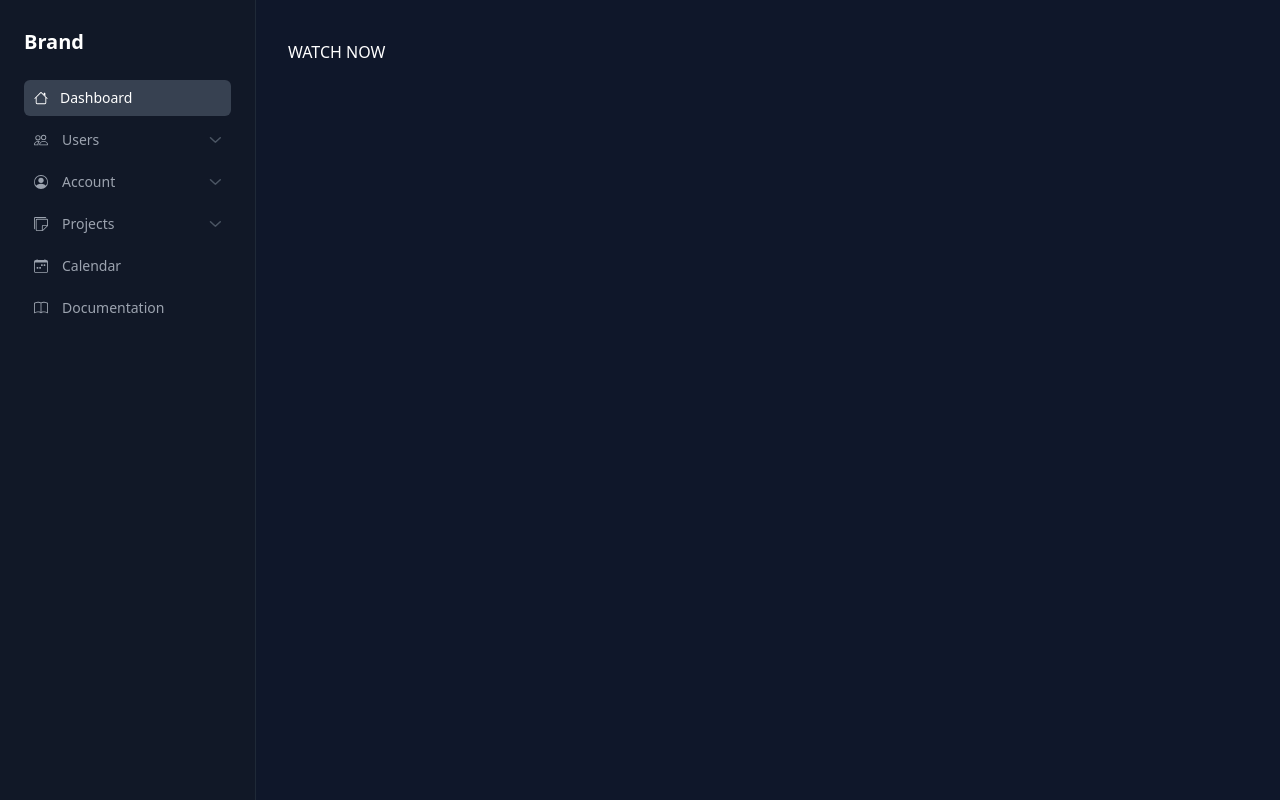
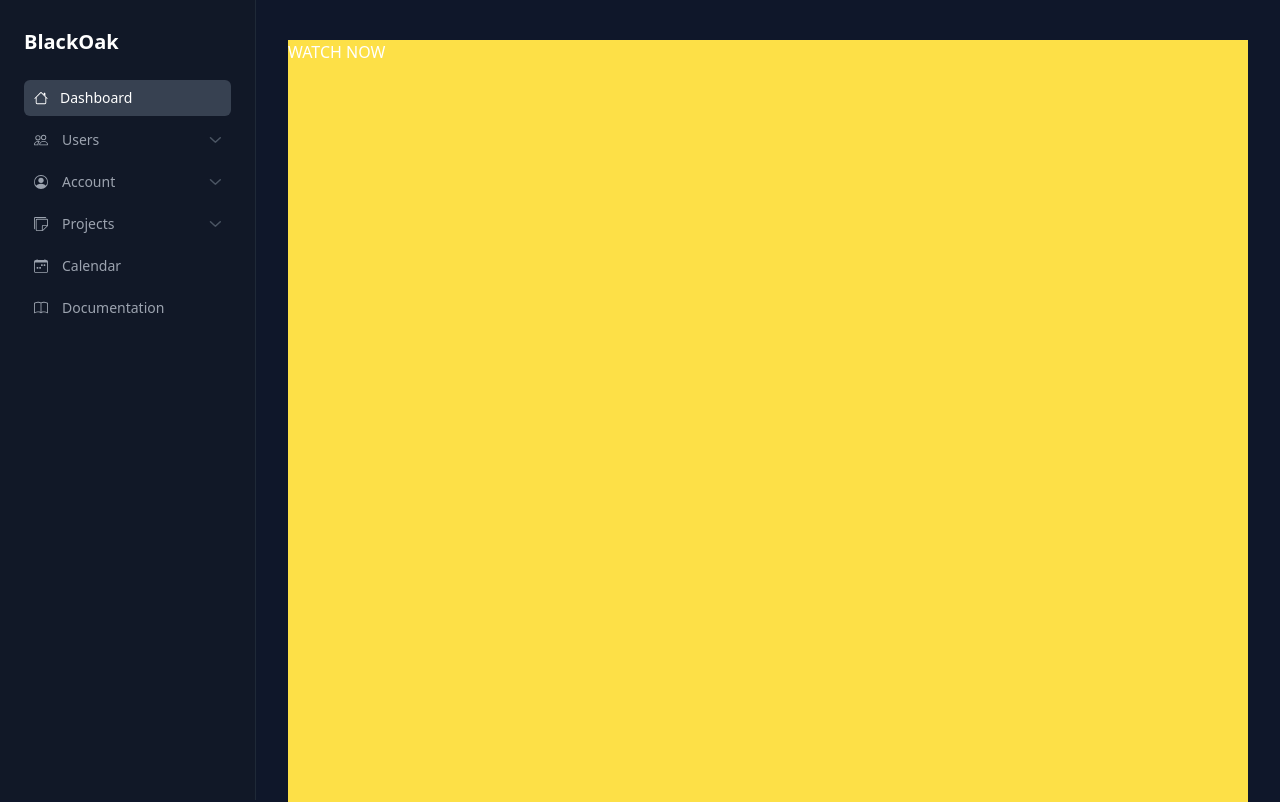
Before and after one commit to obiknows/btv-take-home, a Next.js app: page /watch in a window 1280 px wide. Shown: the top 802 px of the page. Built offline with nearby package versions, Linux system fonts and the light colour scheme.

Commit message:
fixed hydration err

```diff
--- a/components/Layout.tsx
+++ b/components/Layout.tsx
@@ -1,5 +1,4 @@
 import React, { ReactNode } from "react";
-import Link from "next/link";
 import Head from "next/head";
 import { useSession, signIn, signOut } from "next-auth/react";
 
@@ -9,11 +8,15 @@ type Props = {
 };
 
 const Layout = ({ children, title = "BlackOakTV" }: Props) => {
+  const { data: session, status } = useSession();
   const links = [
     { id: 1, name: "Refer", url: "/share", isLoggedIn: true },
     { id: 2, name: "Watch", url: "/watch" },
     { id: 3, name: "Stream", url: "/stream", isNew: true },
   ];
+
+  console.log("session", session);
+  console.log("session.user", status);
 
   return (
     <div>
@@ -23,7 +26,7 @@ const Layout = ({ children, title = "BlackOakTV" }: Props) => {
         <meta name="viewport" content="initial-scale=1.0, width=device-width" />
       </Head>
       {/*  */}
-      <body className="bg-slate-900 min-h-screen w-screen">
+      <section className="bg-slate-900 min-h-screen w-screen ">
         {/* Header */}
         <header className="sticky top-4 inset-x-0 flex flex-wrap md:justify-start md:flex-nowrap z-50 w-full text-sm">
           <nav
@@ -92,97 +95,6 @@ const Layout = ({ children, title = "BlackOakTV" }: Props) => {
                   </a>
                 ))}
 
-                {/* Dropdown Menu */}
-                {/* <div className="hs-dropdown [--strategy:static] md:[--strategy:fixed] [--adaptive:none] md:[--trigger:hover] md:py-4">
-                  <button
-                    type="button"
-                    className="flex items-center w-full  font-medium text-gray-400 hover:text-gray-500 "
-                  >
-                    Dropdown
-                    <svg
-                      className="ml-2 w-2.5 h-2.5 text-gray-600"
-                      width="16"
-                      height="16"
-                      viewBox="0 0 16 16"
-                      fill="none"
-                      xmlns="http://www.w3.org/2000/svg"
-                    >
-                      <path
-                        d="M2 5L8.16086 10.6869C8.35239 10.8637 8.64761 10.8637 8.83914 10.6869L15 5"
-                        stroke="currentColor"
-                        strokeWidth="2"
-                        strokeLinecap="round"
-                      ></path>
-                    </svg>
-                  </button>
-
-                  <div className="hs-dropdown-menu transition-[opacity,margin] duration-[0.1ms] md:duration-[150ms] hs-dropdown-open:opacity-100 opacity-0 md:w-48 hidden z-10 bg-white md:shadow-md rounded-lg p-2 bg-gray-800 md:border border-gray-700 divide-gray-700 before:absolute top-full md:border before:-top-5 before:left-0 before:w-full before:h-5">
-                    <a
-                      className="flex items-center gap-x-3.5 py-2 px-3 rounded-md text-sm  focus:ring-2 focus:ring-blue-500 text-gray-400 hover:bg-gray-700 hover:text-gray-300"
-                      href="#"
-                    >
-                      About
-                    </a>
-                    <div className="hs-dropdown relative [--strategy:static] md:[--strategy:absolute] [--adaptive:none] md:[--trigger:hover]">
-                      <button
-                        type="button"
-                        className="w-full flex justify-between items-center text-sm rounded-md py-2 px-3 hover:bg-gray-100 focus:ring-2 focus:ring-blue-500 text-gray-400  hover:text-gray-300"
-                      >
-                        Sub Menu
-                        <svg
-                          className="md:-rotate-90 ml-2 w-2.5 h-2.5 text-gray-600"
-                          width="16"
-                          height="16"
-                          viewBox="0 0 16 16"
-                          fill="none"
-                          xmlns="http://www.w3.org/2000/svg"
-                        >
-                          <path
-                            d="M2 5L8.16086 10.6869C8.35239 10.8637 8.64761 10.8637 8.83914 10.6869L15 5"
-                            stroke="currentColor"
-                            strokeWidth="2"
-                            strokeLinecap="round"
-                          ></path>
-                        </svg>
-                      </button>
-
-                      <div className="hs-dropdown-menu transition-[opacity,margin] duration-[0.1ms] md:duration-[150ms] hs-dropdown-open:opacity-100 opacity-0 md:w-48 hidden z-10 md:mt-2 bg-white md:shadow-md rounded-lg p-2 bg-gray-800 md:border border-gray-700 divide-gray-700 before:absolute md:border before:-right-5 before:top-0 before:h-full before:w-5 top-0 right-full !mx-[10px]">
-                        <a
-                          className="flex items-center gap-x-3.5 py-2 px-3 rounded-md text-sm  focus:ring-2 focus:ring-blue-500 text-gray-400 hover:bg-gray-700 hover:text-gray-300"
-                          href="#"
-                        >
-                          About
-                        </a>
-                        <a
-                          className="flex items-center gap-x-3.5 py-2 px-3 rounded-md text-sm  focus:ring-2 focus:ring-blue-500 text-gray-400 hover:bg-gray-700 hover:text-gray-300"
-                          href="#"
-                        >
-                          Downloads
-                        </a>
-                        <a
-                          className="flex items-center gap-x-3.5 py-2 px-3 rounded-md text-sm  focus:ring-2 focus:ring-blue-500 text-gray-400 hover:bg-gray-700 hover:text-gray-300"
-                          href="#"
-                        >
-                          Team Account
-                        </a>
-                      </div>
-                    </div>
-
-                    <a
-                      className="flex items-center gap-x-3.5 py-2 px-3 rounded-md text-sm  focus:ring-2 focus:ring-blue-500 text-gray-400 hover:bg-gray-700 hover:text-gray-300"
-                      href="#"
-                    >
-                      Downloads
-                    </a>
-                    <a
-                      className="flex items-center gap-x-3.5 py-2 px-3 rounded-md text-sm  focus:ring-2 focus:ring-blue-500 text-gray-400 hover:bg-gray-700 hover:text-gray-300"
-                      href="#"
-                    >
-                      Team Account
-                    </a>
-                  </div>
-                </div> */}
-
                 <a
                   className="flex items-center font-medium  text-gray-400"
                   href="/signup"
@@ -192,7 +104,6 @@ const Layout = ({ children, title = "BlackOakTV" }: Props) => {
                 <button
                   onClick={() => signIn()}
                   className="flex items-center gap-x-2 font-medium  md:border-l md:border-gray-300 md:my-6 md:pl-6 border-gray-700 text-gray-400 hover:text-blue-500"
-                  // href="/login"
                 >
                   <svg
                     className="w-4 h-4"
@@ -211,8 +122,8 @@ const Layout = ({ children, title = "BlackOakTV" }: Props) => {
           </nav>
         </header>
 
-        {children}
-      </body>
+        <main className="pt-8">{children}</main>
+      </section>
     </div>
   );
 };
--- a/components/WatchLayout.tsx
+++ b/components/WatchLayout.tsx
@@ -8,7 +8,7 @@ type Props = {
   title?: string;
 };
 
-const WatchLayout = ({ children, title = "BlackOakTV" }: Props) => {
+const WatchAndStreamLayout = ({ children, title = "BlackOakTV" }: Props) => {
   const links = [
     { id: 1, name: "Refer", url: "/share", isLoggedIn: true },
     { id: 2, name: "Watch", url: "/watch" },
@@ -23,7 +23,7 @@ const WatchLayout = ({ children, title = "BlackOakTV" }: Props) => {
         <meta name="viewport" content="initial-scale=1.0, width=device-width" />
       </Head>
       {/*  */}
-      <body className="bg-slate-900 min-h-screen w-screen">
+      <section className="bg-slate-900 min-h-screen w-screen">
         <div className="sticky top-0 inset-x-0 z-20 bg-white border-y px-4 sm:px-6 md:px-8 lg:hidden dark:bg-gray-800 dark:border-gray-700">
           <div className="flex items-center py-4">
             <button
@@ -90,7 +90,7 @@ const WatchLayout = ({ children, title = "BlackOakTV" }: Props) => {
               href="#"
               aria-label="Brand"
             >
-              Brand
+              BlackOak
             </a>
           </div>
 
@@ -102,7 +102,7 @@ const WatchLayout = ({ children, title = "BlackOakTV" }: Props) => {
               <li>
                 <a
                   className="flex items-center gap-x-3 py-2 px-2.5 bg-gray-700 text-sm text-white rounded-md"
-                  href="javascript:;"
+                  href="/watch/home"
                 >
                   <svg
                     className="w-3.5 h-3.5"
@@ -536,9 +536,9 @@ const WatchLayout = ({ children, title = "BlackOakTV" }: Props) => {
         <div className="w-full pt-10 px-4 sm:px-6 md:px-8 lg:pl-72 text-white">
           {children}
         </div>
-      </body>
+      </section>
     </div>
   );
 };
 
-export default WatchLayout;
+export default WatchAndStreamLayout;
--- a/pages/index.tsx
+++ b/pages/index.tsx
@@ -5,7 +5,6 @@ import { useSession } from "next-auth/react";
 
 const IndexPage: NextPage = () => {
   const { data: session } = useSession();
-  console.log("session", session);
 
   return (
     <Layout title="Home | Black Oak TV">
--- a/pages/watch.tsx
+++ b/pages/watch.tsx
@@ -4,7 +4,7 @@ import WatchLayout from "../components/WatchLayout";
 
 const WatchPage: NextPage = () => (
   <WatchLayout title="Home | Black Oak TV">
-    <div className="w-full h-full ">WATCH NOW</div>
+    <div className="w-full h-[2250px] bg-yellow-300">WATCH NOW</div>
   </WatchLayout>
 );
 
```
